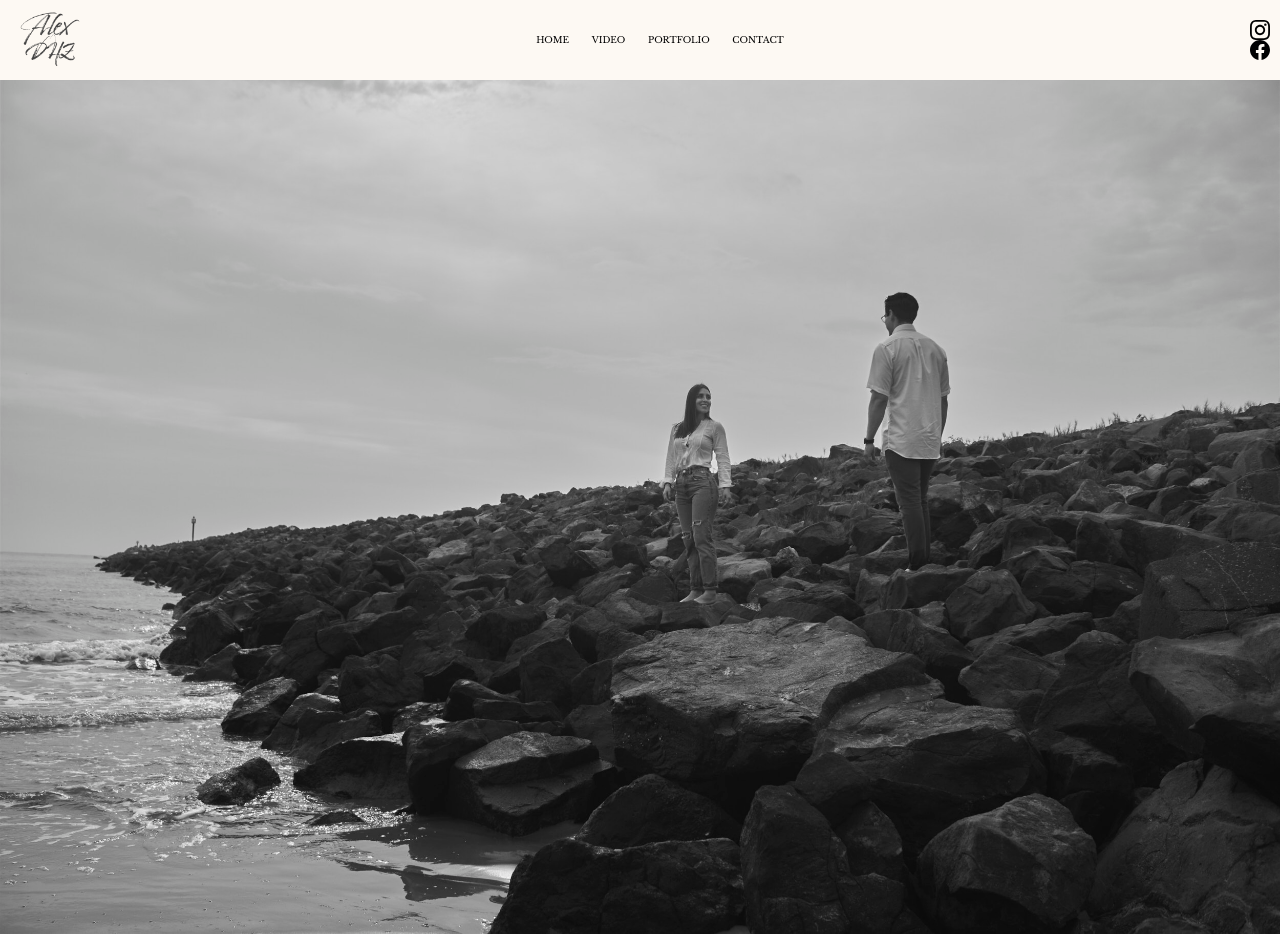
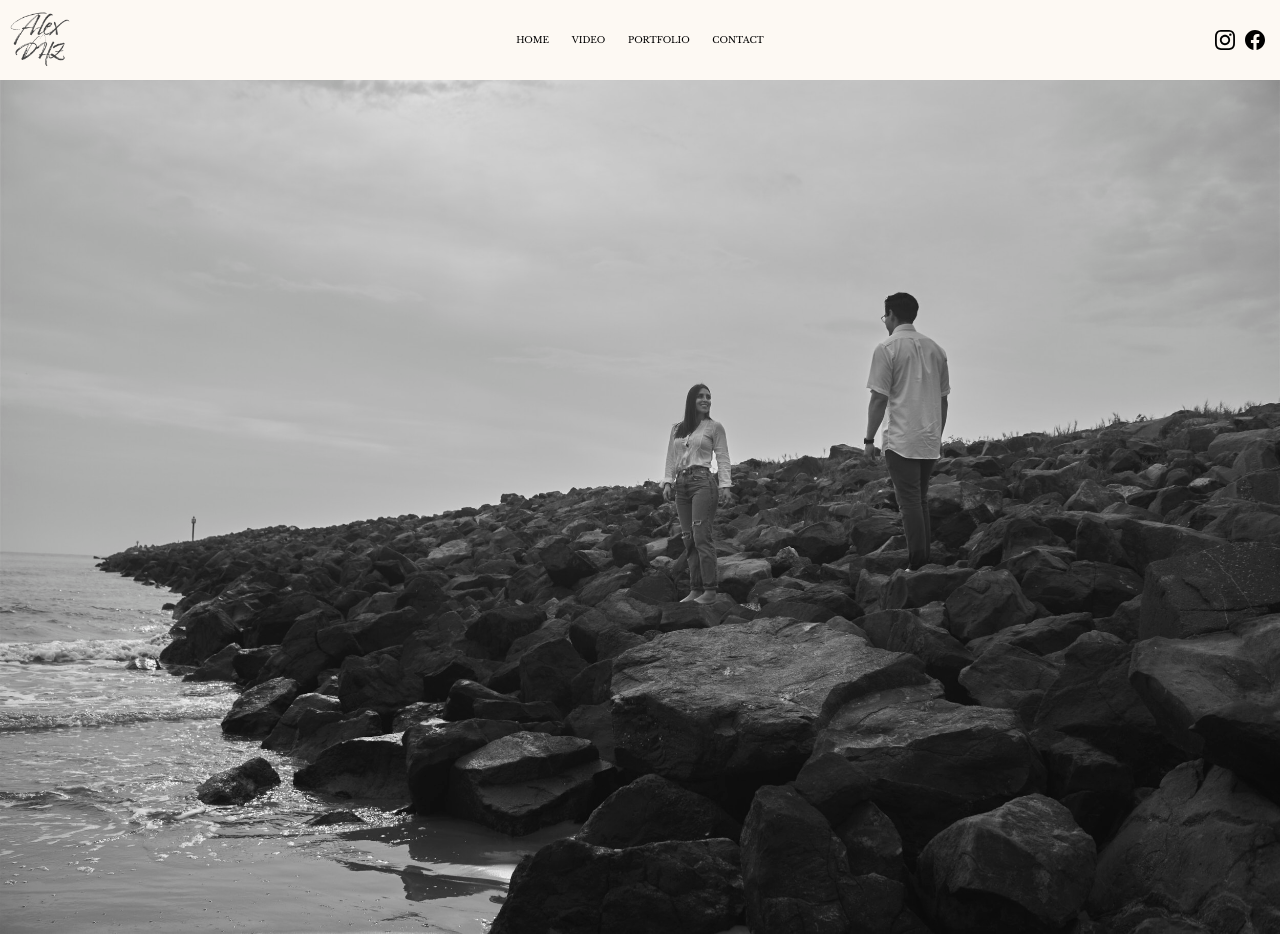
Before and after one commit to AlexDHZ25/alexdhz, a plain HTML site: page index.html in a window 1280 px wide. Shown: the top 934 px of the page. Drawn offline with nearby package versions, Linux system fonts and the light colour scheme.

Commit message:
Add files via upload
-Se corrigio la distancia entre los iconos de redes sociales.
-Se corrigio el tamaño de las imagenes principales de portafolio.

```diff
--- a/css/style.css
+++ b/css/style.css
@@ -6,7 +6,7 @@ body {
 .top-navi {
   display: flex;
   font-family: "Libre Baskerville", serif;
-  padding: 20px;
+  padding: 10px;
   height: 80px;
   box-sizing: border-box;
   justify-content: space-between;
@@ -26,8 +26,13 @@ body {
   text-decoration: underline;
 }
 
+.top-navi .container-1 a{
+  padding: 5px;
+
+}
+
 .container-1{
-    width: 20px;
+  display: flex;
 }
 
 .img-header {
```
